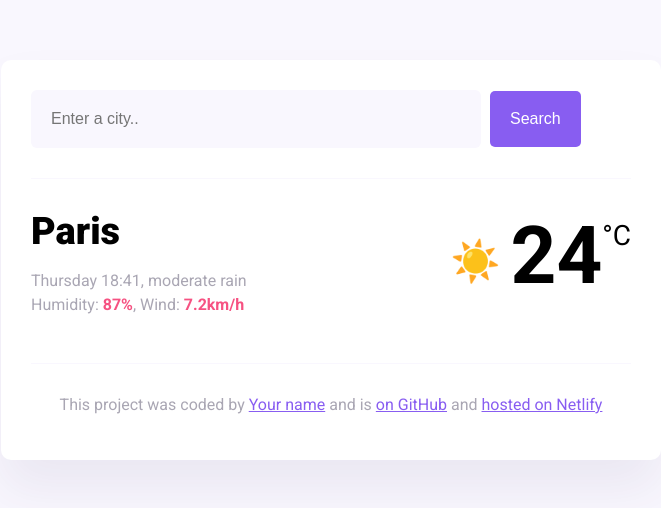
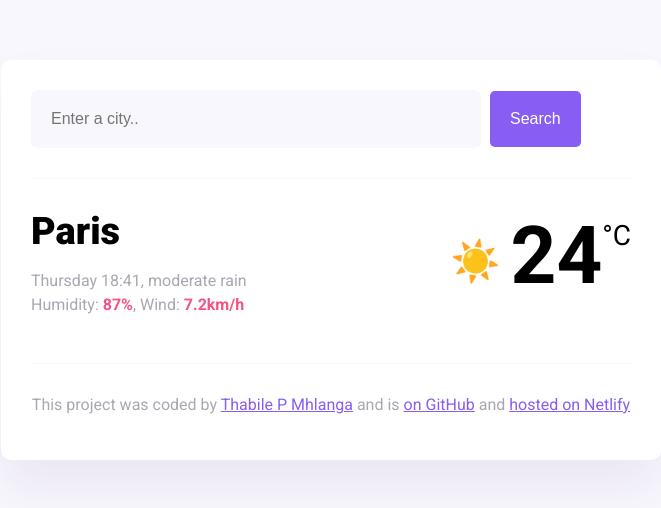
Before and after one commit to mhlangathabile/weather-project, a website built with Parcel: page index.html in a window 1280 px wide. Shown: the whole page, without its empty margins (309-970 px from the left). Built offline with nearby package versions, Linux system fonts and the light colour scheme.

Commit message:
Update index.html

```diff
--- a/index.html
+++ b/index.html
@@ -48,7 +48,7 @@
         <p>
           This project was coded by
           <a href="https://github.com/mhlangathabile" target="_blank"
-            >Your name</a
+            >Thabile P Mhlanga</a
           >
           and is
           <a
```
